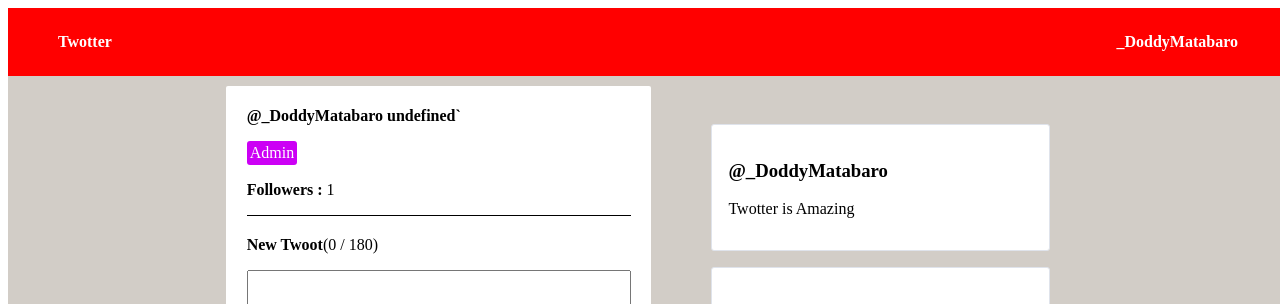
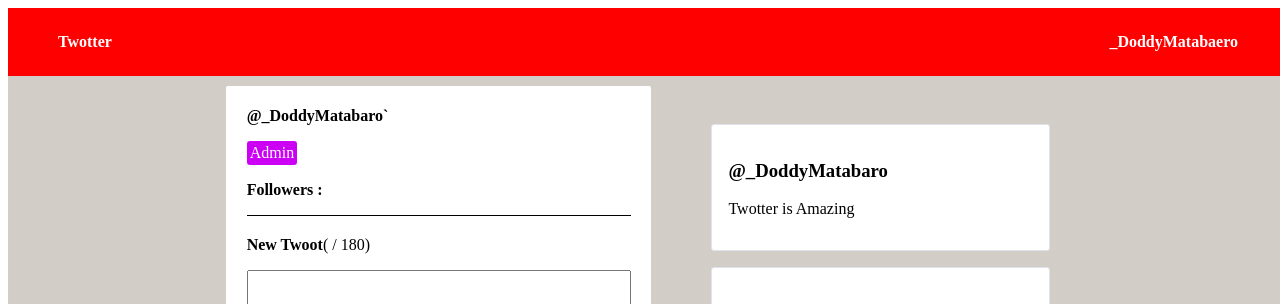
Before and after one commit to DoddyMatabaro/vuejs3Exercices, a Vue app: page / in a window 1280 px wide. Shown: the top 304 px of the page. Built offline with nearby package versions, Linux system fonts and the light colour scheme.

Commit message:
refact: composition API

```diff
--- a/src/App.vue
+++ b/src/App.vue
@@ -5,7 +5,7 @@
               Twotter
           </div>
           <div class="user">
-            {{user.username}}
+            {{state.user.username}}
           </div>
       </nav>
       <UserProfile />
@@ -14,17 +14,24 @@
 
 <script>
 import UserProfile from "./components/UserProfile.vue"
+import {reactive} from 'vue';
 
 export default {
   name: 'App',
     components: {
       UserProfile,
   },
-  data(){
+
+  setup(){
+
+    const state = reactive({
+        user:{
+          username: '_DoddyMatabaero'
+        }
+    })
+
     return{
-      user:{
-        username: "_DoddyMatabaro",
-      }
+      state,
     }
   }
 }
--- a/src/components/CreateTwootPanel.vue
+++ b/src/components/CreateTwootPanel.vue
@@ -1,19 +1,16 @@
 <template>
-                        <form class="create-twoot" @submit.prevent="createNewTwoot" :class="{'--exceeded': newTwootCharacterCount > 180}">
-                        <label for="newTwoot"><strong>New Twoot</strong>({{newTwootCharacterCount}} / 180)</label>
-                        <textarea id="newTwoot" rows="4" v-model="newTwootContent" />
+                        <form class="create-twoot" @submit.prevent="createNewTwootContent" :class="{'--exceeded': newTwootCharacterCount > 180}">
+                        <label for="newTwoot"><strong>New Twoot</strong>({{state.newTwootCharacterCount}} / 180)</label>
+                        <textarea id="newTwoot" rows="4" v-model="state.newTwootContent" />
                         <div class="create-twoot-type">
                             <label for="newTwootType">
                                 Type :
                             </label>
-                            <select name="" id="newTwootType" v-model="selectedTwootType">
-                                <option :value="option.value"  v-for="(option, index) in twootsType" :key="index" >
+                            <select name="" id="newTwootType" v-model="state.selectedTwootType">
+                                <option :value="option.value"  v-for="(option, index) in state.twootsType" :key="index" >
                                      {{option.name}}
                                 </option>
                             </select>
-
-
-
                         </div>
                         <button>
                             Twoot!
@@ -22,33 +19,35 @@
 </template>
 
 <script>
+        import {reactive, computed} from 'vue';
+
        export default {
             name:"CreateTwootPanel",
-            data(){
-                return{
+
+            setup(props, ctx) {
+                const state = reactive({
                       newTwootContent: '',
                       selectedTwootType: 'instant',
                       twootsType: [
                             {value: 'draft', name:"Draft"},
                             {value: 'instant', name:"Instant Twoot"},
 
-                        ],
+                         ],
+                })
+
+                const newTwootCharacterCount = computed(() => state.newTwootContent.length);
+                  function createNewTwootContent(){
+                            if(state.newTwootContent && state.selectedTwootType !== 'draft'){
+                                    ctx.emit('add-twoot', state.newTwootContent);
+                                    state.newTwootContent ='';
+                                }
+                        }
+
+                return {
+                    state,
+                    newTwootCharacterCount,
+                    createNewTwootContent,
                 }
-            },
-            computed: {
-                 newTwootCharacterCount(){
-                        return this.newTwootContent.length;
-                 }
-            },
-            methods: {
-                    createNewTwootContent(){
-                        if(this.newTwootContent && this.selectedTwootType !== 'draft'){
-                                 this.user.twoots.unshift({
-                                 id: this.user.twoots.length + 1,
-                                content: this.newTwootContent
-                            })
-                        }
-                     }
             },
        }
 </script>
--- a/src/components/UserProfile.vue
+++ b/src/components/UserProfile.vue
@@ -1,26 +1,31 @@
 <template>
     <div class="wrapper">
             <div class="user-card">
-                <strong>{{user.username + " " + fullname}}`</strong>
-                <div class="function">
+                <strong>{{state.user.username }}`</strong>
+                <div class="function" v-if="state.user.isAdmin">
                     Admin
                 </div>
-                <div><strong>Followers : </strong>1</div>
-                <CreateTwootPanel />
+                <div><strong>Followers : </strong>{{state.followers}}</div>
+                <CreateTwootPanel @add-twoot="addTwoot" />
             </div>
             <div class="twitters">
-                <TwootItem v-for="twoot in user.twoots" :key="twoot.id" :username="user.username" :twoot="twoot" @favourite="toggleFavourite" />
-
+                <TwootItem
+                    v-for="twoot in state.user.twoots"
+                    :key="twoot.id"
+                    :username="state.user.username"
+                    :twoot="twoot"
+                 />
             </div>
     </div>
 </template>
 <script>
 import TwootItem from './TwootItem.vue';
 import CreateTwootPanel from './CreateTwootPanel.vue';
+import {reactive} from 'vue';
        export default {
        name: "UserProfile",
-    data() {
-        return {
+       setup(){
+            const state = reactive({
                     newTwootContent: '',
                     selectedTwootType: 'instant',
                     twootsType: [
@@ -41,30 +46,17 @@ import CreateTwootPanel from './CreateTwootPanel.vue';
                             { id: 2, content: "Don't forget to subsrciber to the Earth is Square" }
                         ]
                     }
-        };
-    },
-    watch: {
-        followers(newFollorCount, oldFollowerCount) {
-            if (oldFollowerCount < newFollorCount) {
-                console.log(this.user.username);
+            })
+
+            function addTwoot(twoot){
+                state.user.twoots.unshift({id: state.user.twoots.length + 1, content: twoot});
             }
+            return{
+                state,
+                addTwoot
             }
        },
-    computed: {
 
-    },
-    methods: {
-        followUser() {
-            this.followers++;
-        },
-        toggleFavourite(id){
-            console.log(`Favourite tweet #${id}`)
-        },
-
-    },
-    mounted() {
-        this.followUser();
-    },
     components: { TwootItem, CreateTwootPanel }
 }
 </script>
@@ -85,6 +77,7 @@ import CreateTwootPanel from './CreateTwootPanel.vue';
                 padding: 1.3rem;
                 gap: 1rem;
                 border-radius: 2px;
+
 
             .function{
                 background-color: rgb(204, 0, 245);
```
Lines whose indentation alone changed are shown as unchanged.
